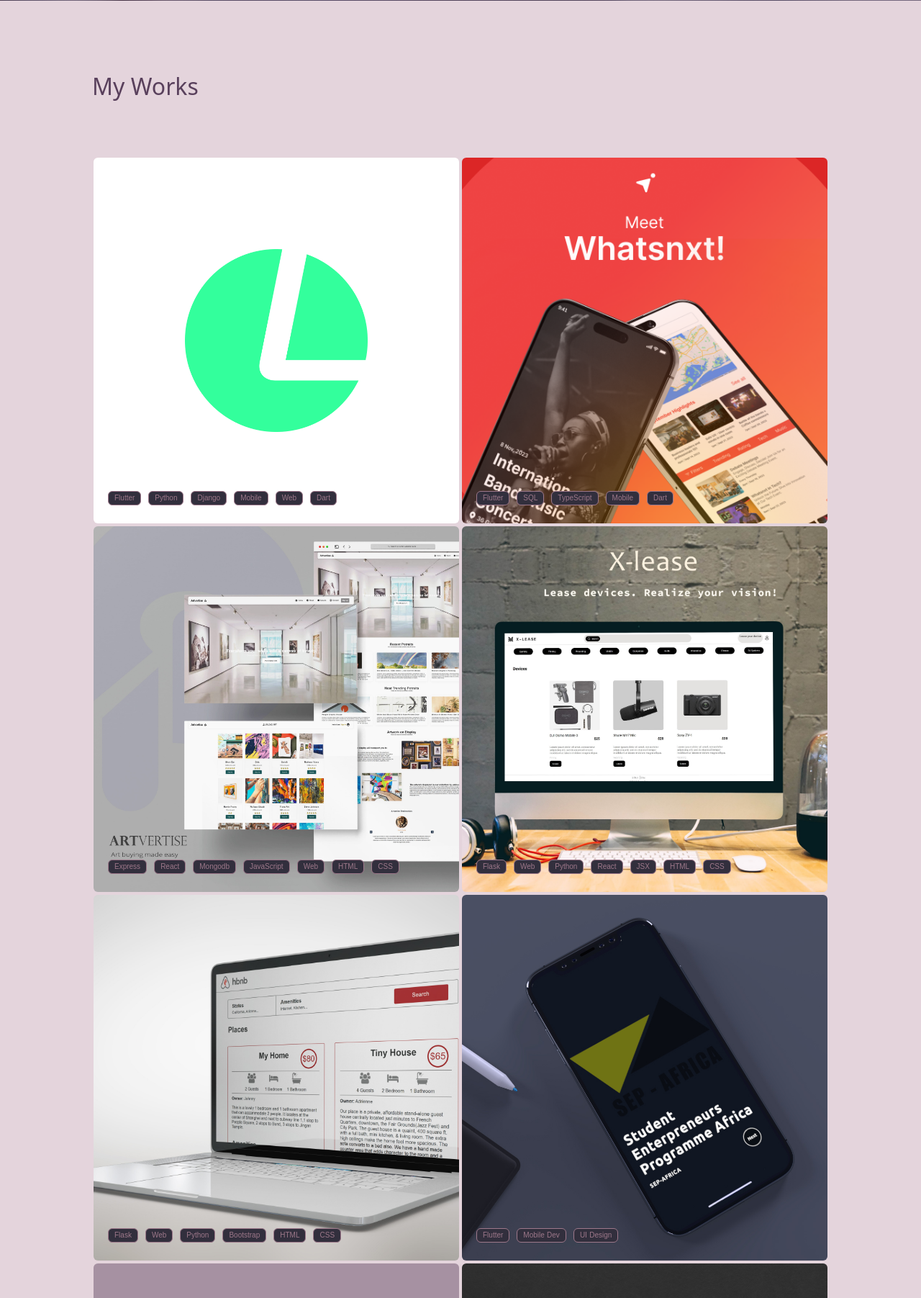
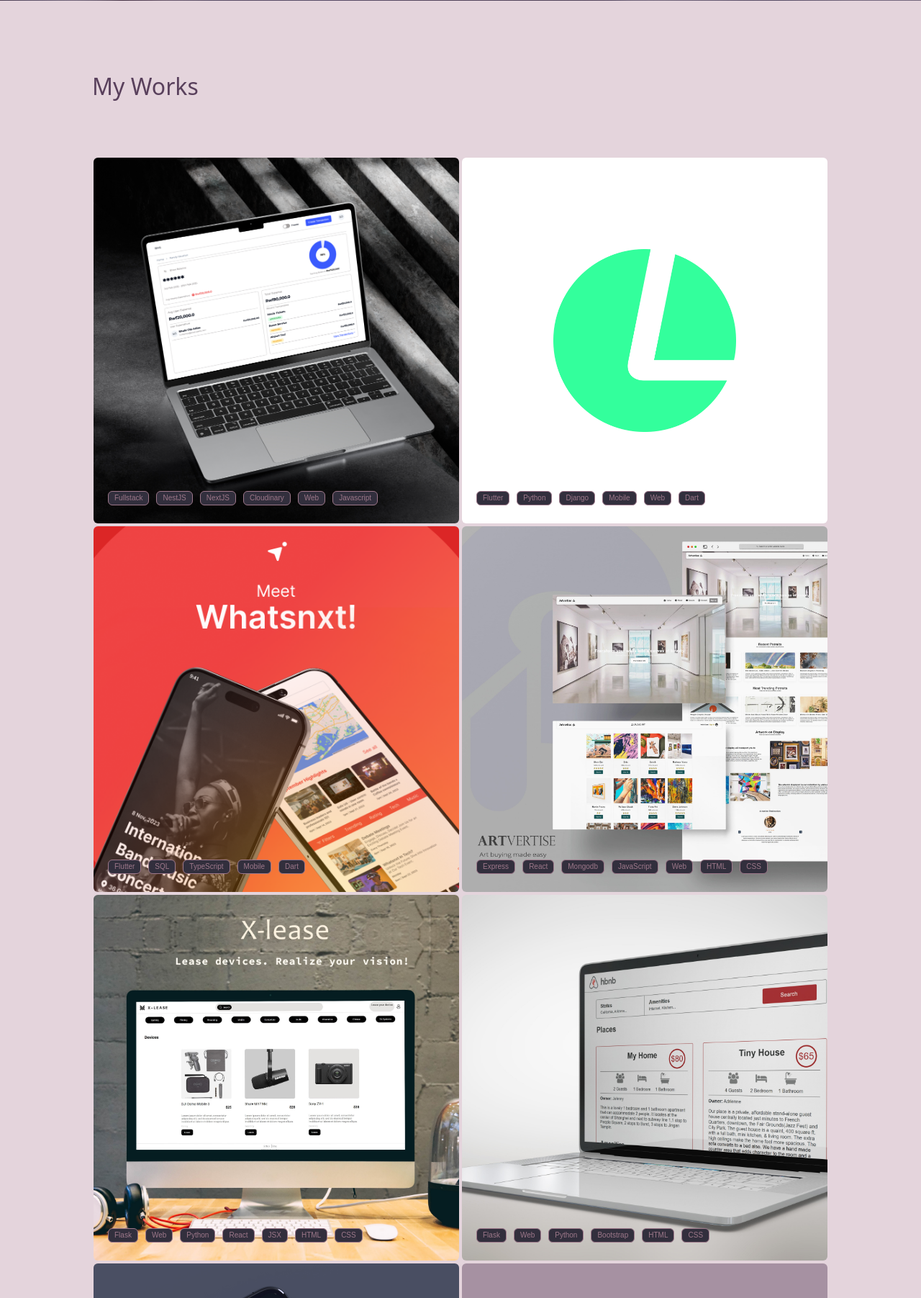
Before and after one commit to Adisa-Shobi/Revised_Portfolio, a Flask app: page / in a window 1280 px wide. Shown: the part 916-2719 px from the top of the page at 72% size. Run offline with Flask 2, Linux system fonts and the light colour scheme; some libraries are stand-ins or nearby versions.

Commit message:
Update: adds bms project to work section

```diff
--- /dev/null
+++ b/myenv/pyvenv.cfg
@@ -0,0 +1,5 @@
+home = /Library/Frameworks/Python.framework/Versions/3.12/bin
+include-system-site-packages = false
+version = 3.12.8
+executable = /Library/Frameworks/Python.framework/Versions/3.12/bin/python3.12
+command = /usr/local/bin/python3 -m venv /Users/apple/Documents/dev/Career/Revised_Portfolio/myenv
--- a/static/styles/styles.css
+++ b/static/styles/styles.css
@@ -111,6 +111,10 @@ h1{
 
 } */
 /* ------------------------------Individual Cards------------------- */
+.BMS {
+    background-image: url("../images/bms.jpg");
+}
+
 .SEP-Africa{
     background-image: url("../images/SEP-Africa.jpg");
 }
--- a/templates/index.html
+++ b/templates/index.html
@@ -66,6 +66,43 @@
 
             <div class="container">
                 <div class="row">
+                    <div class="column col-12 col-lg-6 col-md-6">
+                        <div class="card portfolio-item">
+                            <div class="BMS front">
+                                <div class="container">
+                                    <div class="tag-section">
+                                        <div class="tag">Fullstack</div>
+                                        <div class="tag">NestJS</div>
+                                        <div class="tag">NextJS</div>
+                                        <div class="tag">Cloudinary</div>
+                                        <div class="tag">Web</div>
+                                        <div class="tag">Javascript</div>
+                                    </div>
+                                </div>
+
+                            </div>
+                            <div class="back">
+                                <h3 class="summary-heading">
+                                    BMS
+                                </h3>
+                                <div class="summary container-fluid">
+                                    <p>
+                                        Experience seamless financial control with our Budget Management System, crafted
+                                        with Next.js and NestJS. The modern interface ensures intuitive expense tracking
+                                        and receipt management, while robust security features like two-factor
+                                        authentication keep your data safe. Designed for efficiency, our system helps
+                                        you track spending, store receipts, and export financial records with ease.
+                                        Real-time insights and custom reporting empower informed financial decisions.
+                                        Whether managing daily expenses or planning long-term budgets, our platform
+                                        adapts to your needs with mobile-responsive design and reliable performance.
+                                        Smart finance management knows no limits.
+                                        <a class="summary-link" href="https://bms-frontend-kappa.vercel.app/">See
+                                            here</a>
+                                    </p>
+                                </div>
+                            </div>
+                        </div>
+                    </div>
                     <div class="column col-12 col-lg-6 col-md-6">
                         <div class="card portfolio-item">
                             <div class="Lena front">
```
Also changed, not shown: static/images/bms.jpg (added), 15 other files.
